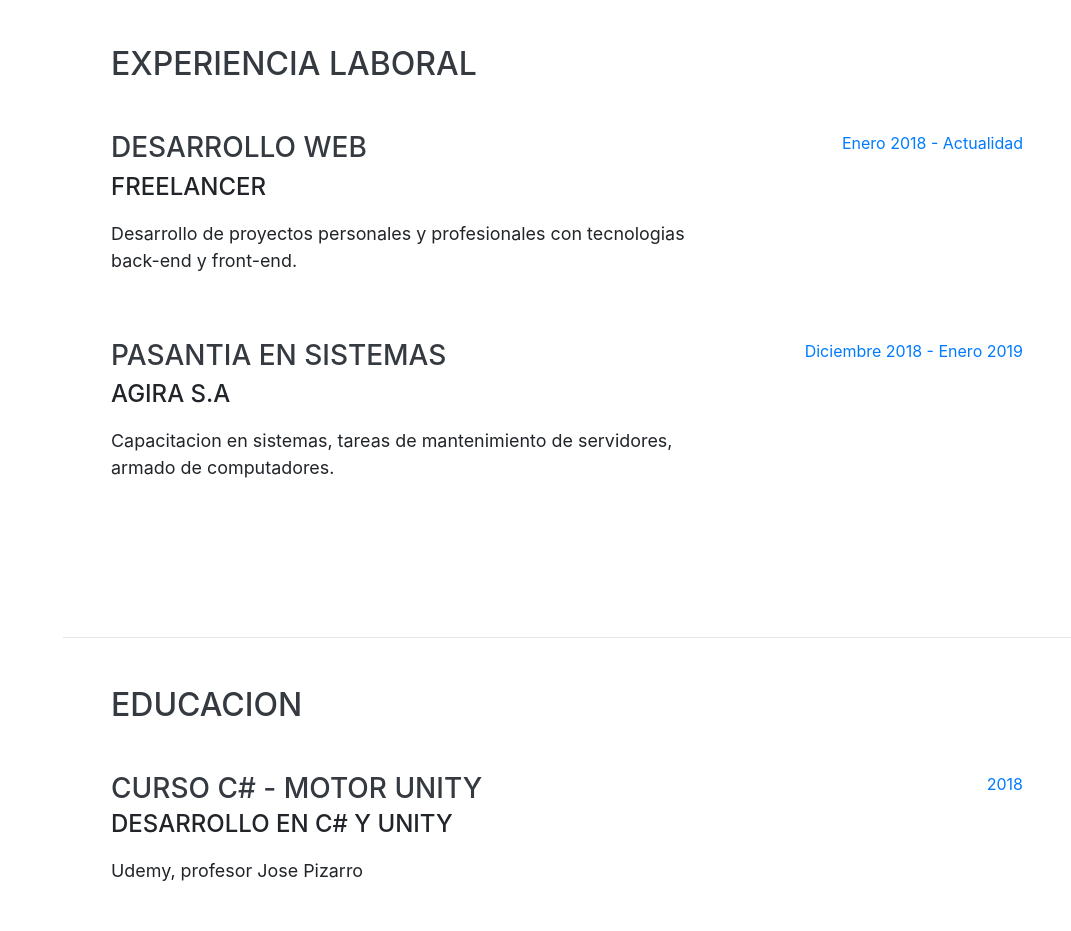
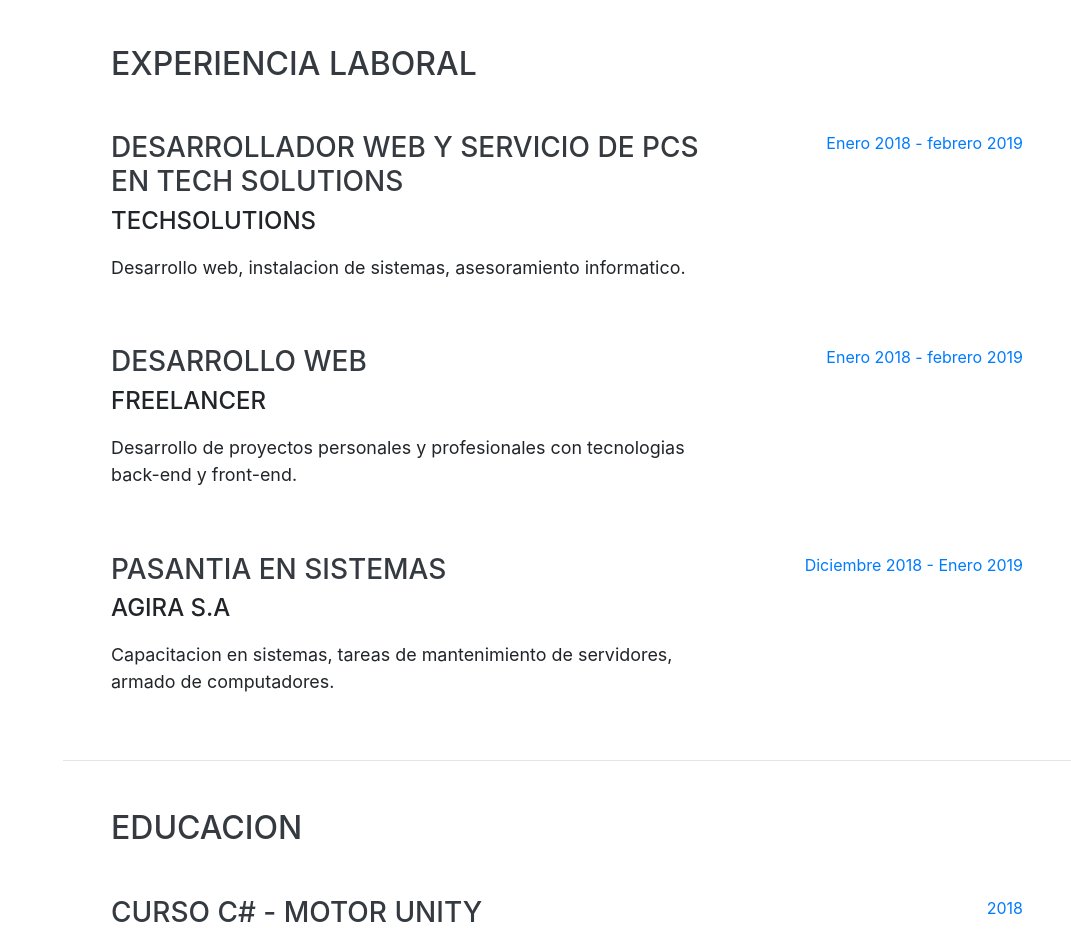
Before and after one commit to LucaCevasco/lucacevasco.github.io, a website with bundled scripts: page index.html in a window 1280 px wide. Shown: the part 804-1735 px from the top of the page, without its empty margins (209-1280 px from the left). Built offline with nearby package versions, Linux system fonts and the light colour scheme; a web font is replaced by a local one.

Commit message:
Update index.html

```diff
--- a/index.html
+++ b/index.html
@@ -98,12 +98,23 @@
 
         <div class="resume-item d-flex flex-column flex-md-row justify-content-between mb-5">
           <div class="resume-content">
+            <h3 class="mb-1">Desarrollador Web y servicio de PCs en Tech Solutions</h3>
+            <div class="subheading mb-3">TechSolutions</div>
+            <p>Desarrollo web, instalacion de sistemas, asesoramiento informatico.</p>
+          </div>
+          <div class="resume-date text-md-right">
+            <span class="text-primary">Enero 2018 - febrero 2019</span>
+          </div>
+        </div>
+
+        <div class="resume-item d-flex flex-column flex-md-row justify-content-between mb-5">
+          <div class="resume-content">
             <h3 class="mb-1">Desarrollo web</h3>
             <div class="subheading mb-3">Freelancer</div>
             <p>Desarrollo de proyectos personales y profesionales con tecnologias back-end y front-end.</p>
           </div>
           <div class="resume-date text-md-right">
-            <span class="text-primary">Enero 2018 - Actualidad</span>
+            <span class="text-primary">Enero 2018 - febrero 2019</span>
           </div>
         </div>
 
```
